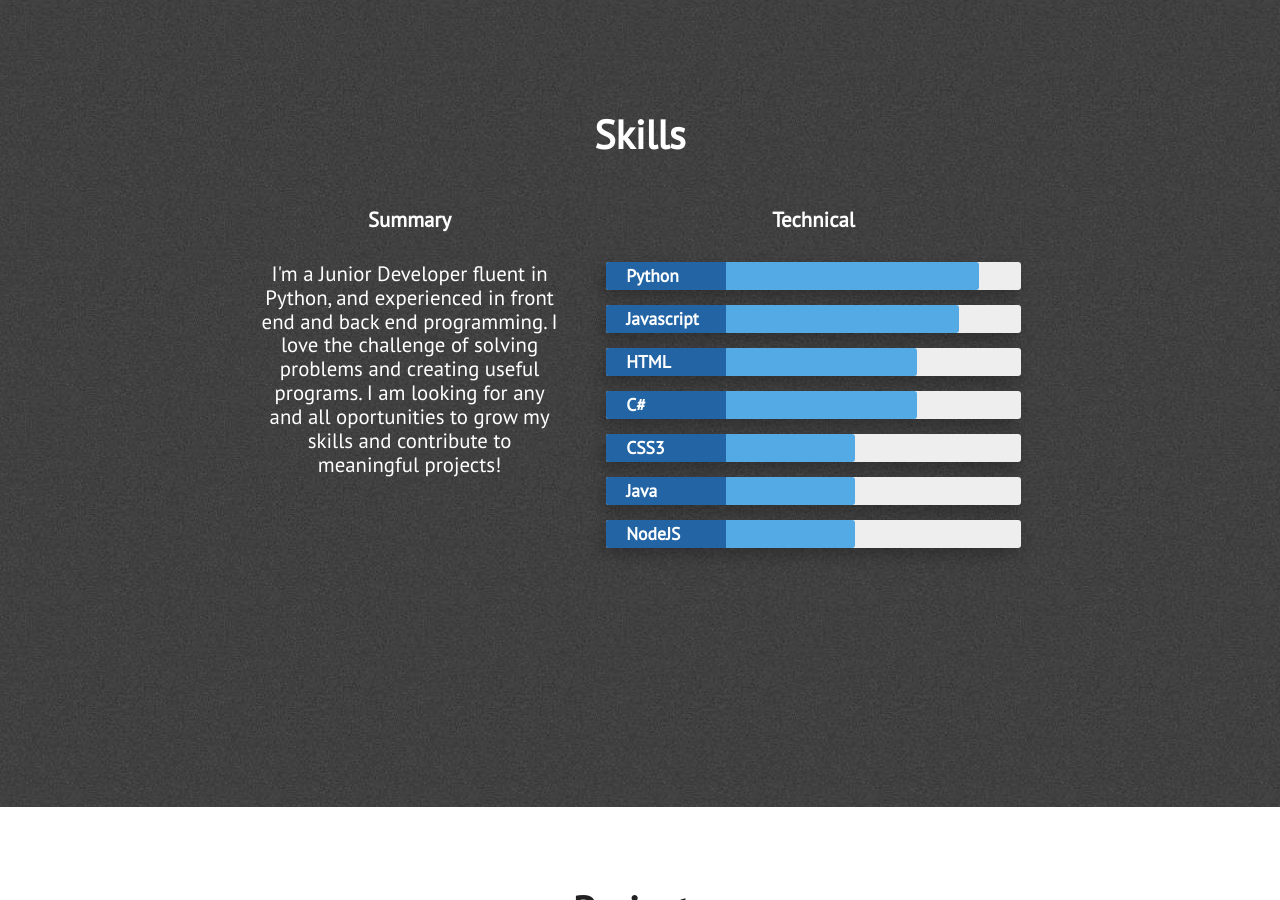
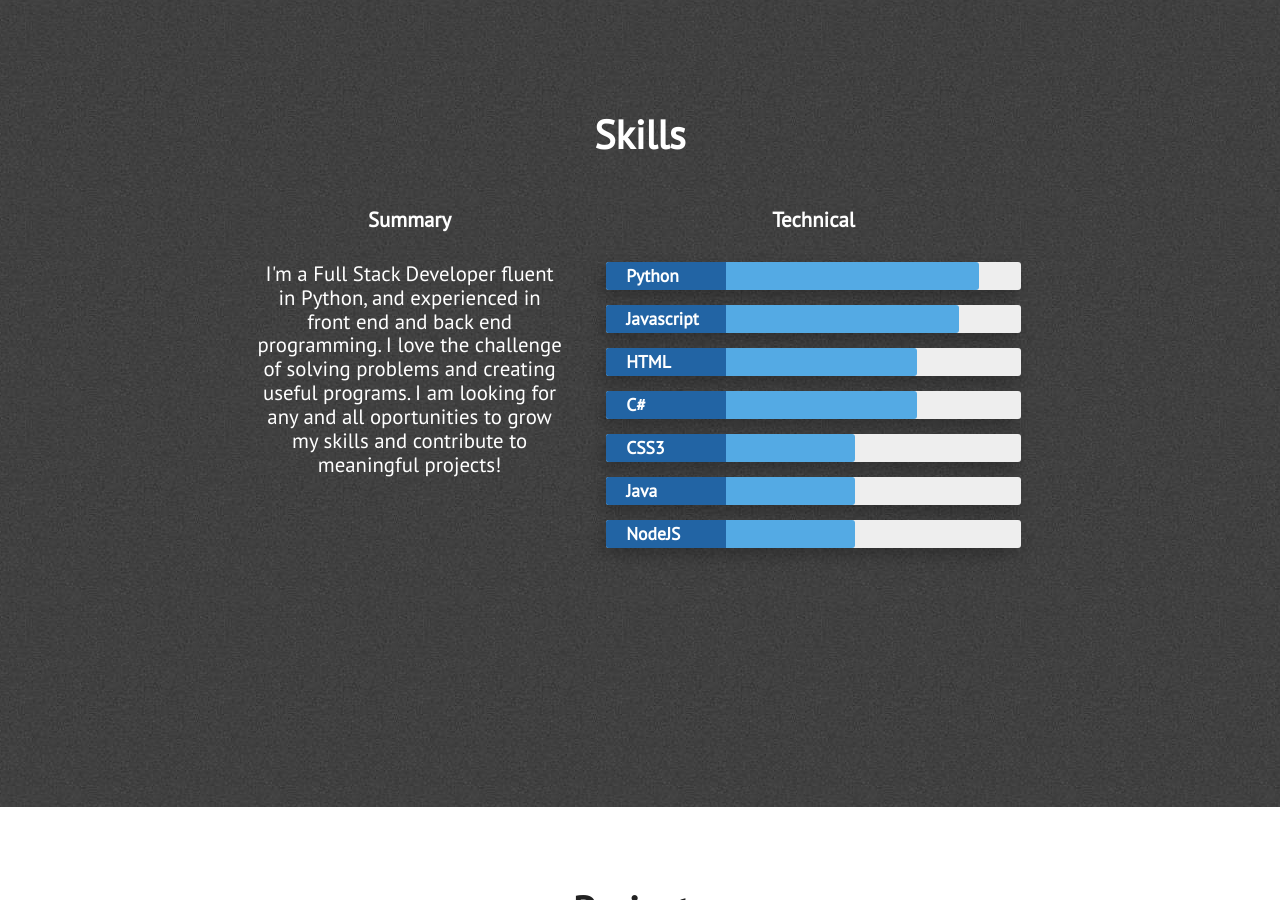
Before and after one commit to DakotaGagne/DakotaGagne.github.io, a Jekyll site: the page built from index.html, in a window 1280 px wide and 900 px high, scrolled down 2471 px. Built offline with Jekyll 4.4.1, drawn with Linux system fonts in a browser that asks for light colours; nearby versions of some CDN libraries.

Commit message:
Minor tweaks

```diff
--- a/_includes/projects.html
+++ b/_includes/projects.html
@@ -13,7 +13,6 @@
                 </div>
 
             <div class="projects-wrapper">
-            <!-- filled in by js -->
             </div>
         </div>
     </section>
--- a/_includes/skills.html
+++ b/_includes/skills.html
@@ -8,7 +8,7 @@
                 <div class="what-i-do">
                     <h3 class="center-align skills-subsection">Summary</h3>
                     <p class="paragraph-text center-align">
-                        I'm a Junior Developer fluent in Python, and experienced in front end and back end programming. I love the challenge of solving problems and creating useful programs. I am looking for any and all oportunities to grow my skills and contribute to meaningful projects!
+                        I'm a Full Stack Developer fluent in Python, and experienced in front end and back end programming. I love the challenge of solving problems and creating useful programs. I am looking for any and all oportunities to grow my skills and contribute to meaningful projects!
                     </p>
                 </div>
                 <div class="technical-skills">
```
Also changed, not shown: _includes/about.html (line endings or trailing spaces).
